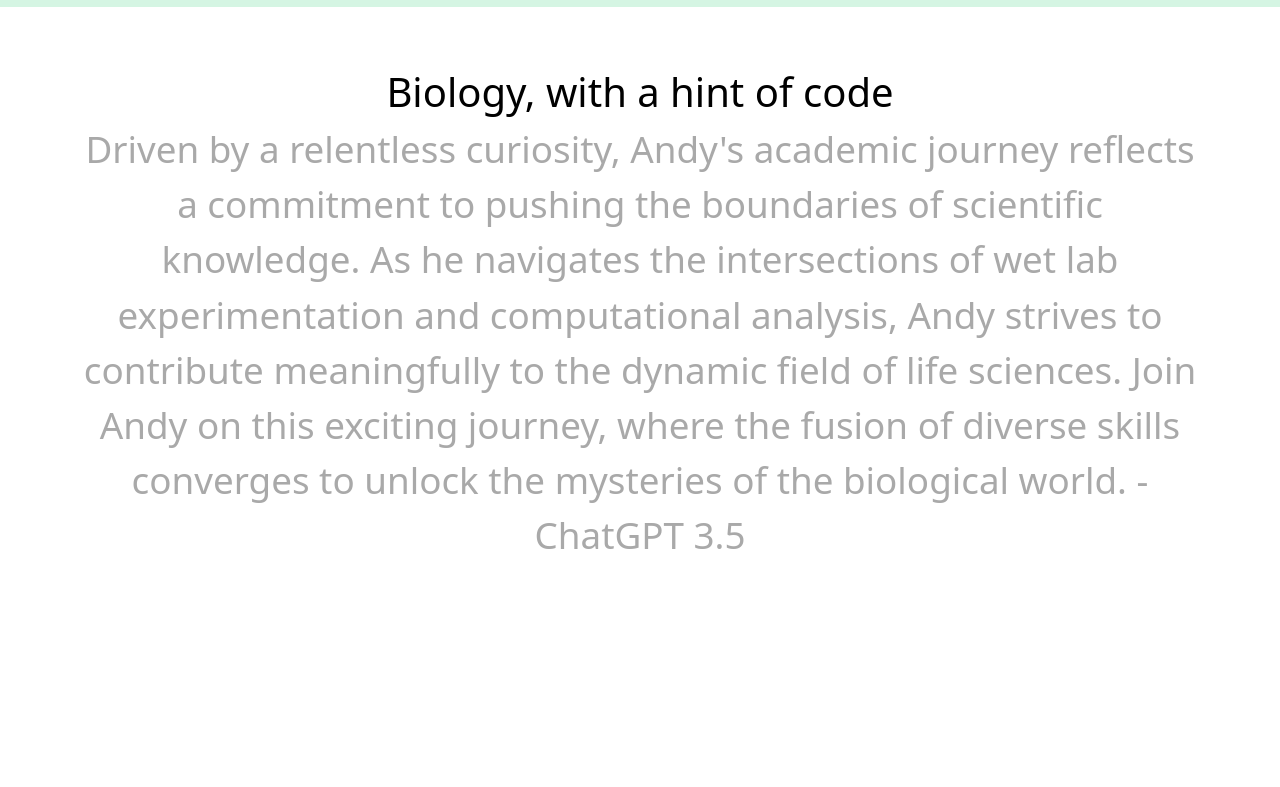
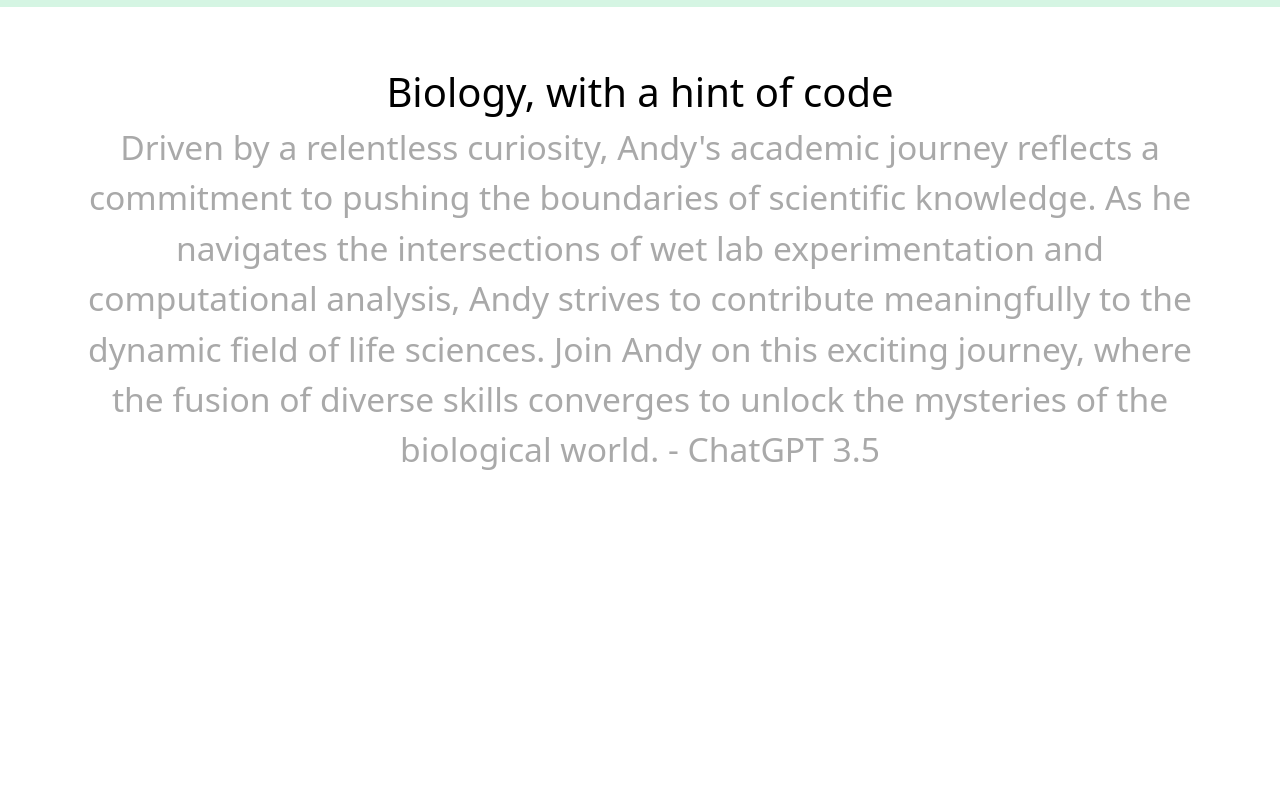
Before and after one commit to aywl/aywl.github.io, a plain HTML site: page index.html in a window 1280 px wide. Shown: the part 793-1580 px from the top of the page. Drawn offline with nearby package versions, Linux system fonts and the light colour scheme.

Commit message:
Add files via upload

```diff
--- a/style.css
+++ b/style.css
@@ -127,7 +127,7 @@ img {
 }
 
 .subtitle {
-  font-size: calc(3vh + 1vw);
+  font-size: calc(1vh + 2vw);
   color: darkgrey;
   text-align: center;
 }
```
